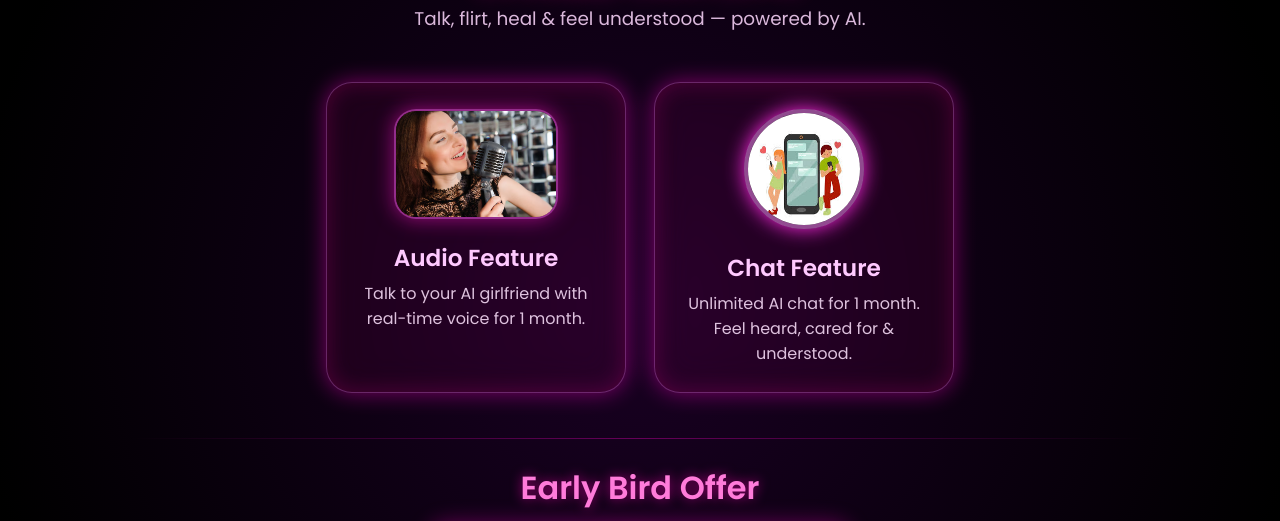
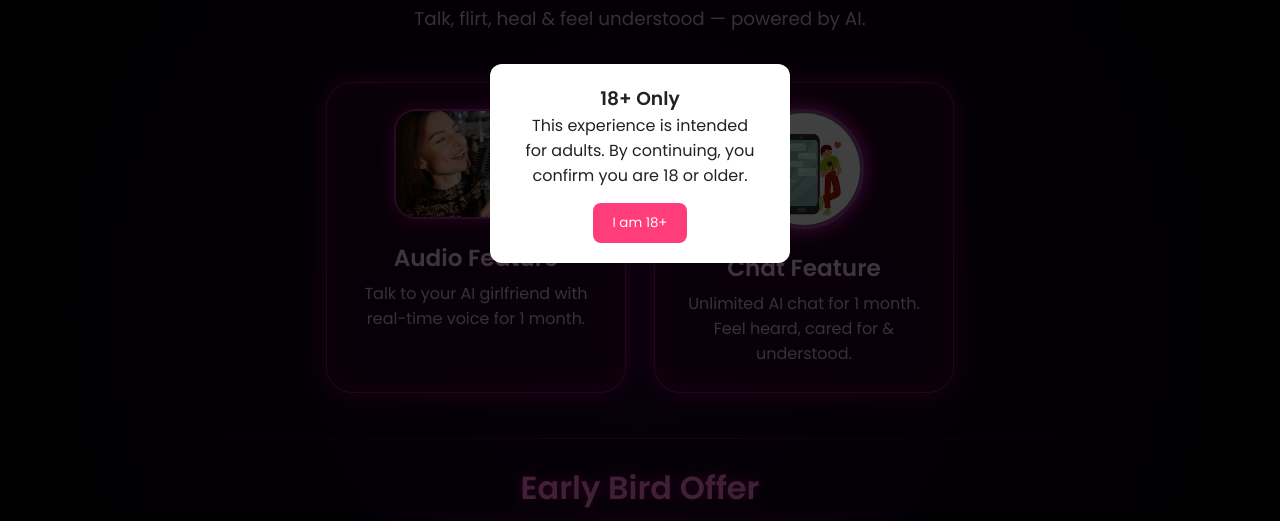
Before and after one commit to Swapnil0102/AI-project-Swap, a plain HTML site: page frontend/index.html in a window 1280 px wide. Shown: the part 237-758 px from the top of the page. Drawn offline with nearby package versions, Linux system fonts and the light colour scheme; files whose address does not match are found by name.

Commit message:
added 18 +

```diff
--- a/frontend/assets/css/styles.css
+++ b/frontend/assets/css/styles.css
@@ -363,3 +363,31 @@ body {
     margin: 0;
     padding-top: 50px; /* space for navbar */
 }
+
+
+.age-popup {
+    position: fixed;
+    inset: 0;
+    background: rgba(0,0,0,0.75);
+    display: flex;
+    align-items: center;
+    justify-content: center;
+    z-index: 99999;
+}
+.age-box {
+    background: #fff;
+    color: #222;
+    padding: 20px 30px;
+    border-radius: 12px;
+    text-align: center;
+    max-width: 300px;
+}
+.age-box button {
+    margin-top: 15px;
+    background: #ff3d7d;
+    color: #fff;
+    border: none;
+    padding: 10px 20px;
+    border-radius: 8px;
+    cursor: pointer;
+}
--- a/frontend/index.html
+++ b/frontend/index.html
@@ -95,10 +95,26 @@
         </button>
     </div>
 
+
     <!-- Footer -->
     <footer class="footer">
         <p>Made with ❤️ for you</p>
+        <p class="age-warning">This service is intended for users aged 18 and above.</p>
     </footer>
+
+    <div id="agePopup" class="age-popup">
+        <div class="age-box">
+            <h3>18+ Only</h3>
+            <p>This experience is intended for adults. By continuing, you confirm you are 18 or older.</p>
+            <button onclick="closeAgePopup()">I am 18+</button>
+        </div>
+    </div>
+
+    <script>
+    function closeAgePopup(){
+        document.getElementById("agePopup").style.display = "none";
+    }
+    </script>
 
 
     <script>
```
